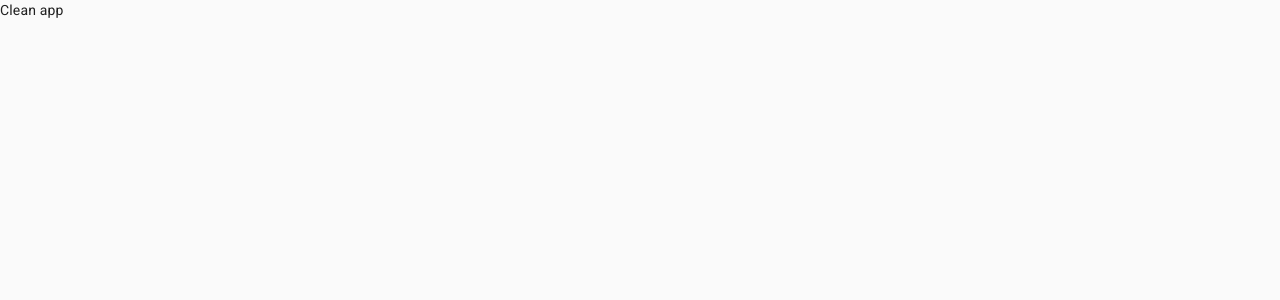
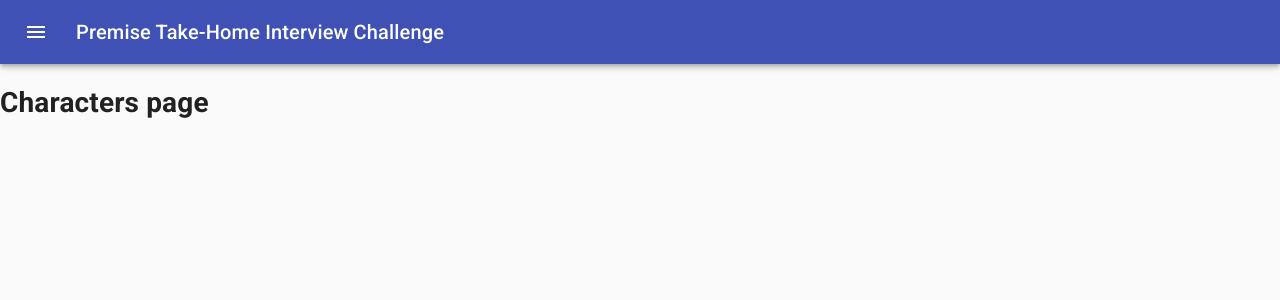
Before and after one commit to cforsyth68/premise-take-home-web, a React (Create React App) app: page /characters in a window 1280 px wide. Shown: the top 300 px of the page. Built offline with nearby package versions, Linux system fonts and the light colour scheme.

Commit message:
Adding masthead and styles

```diff
--- a/package.json
+++ b/package.json
@@ -14,6 +14,7 @@
     "@types/react-dom": "^17.0.0",
     "react": "^17.0.2",
     "react-dom": "^17.0.2",
+    "react-router-dom": "^5.2.0",
     "react-scripts": "4.0.3",
     "typescript": "^4.1.2",
     "web-vitals": "^1.0.1"
@@ -41,5 +42,8 @@
       "last 1 firefox version",
       "last 1 safari version"
     ]
+  },
+  "devDependencies": {
+    "@types/react-router-dom": "^5.1.8"
   }
 }
--- a/src/App.tsx
+++ b/src/App.tsx
@@ -1,17 +1,35 @@
+import {
+  BrowserRouter,
+  Switch,
+  Route
+} from "react-router-dom";
 import CssBaseline from '@material-ui/core/CssBaseline';
 import { createTheme, ThemeProvider } from "@material-ui/core";
 import defaultTheme from "./themes/default";
+import Home from "./pages/Home"
+import Characters from "./pages/Characters";
+import Masthead from "./components/Masthead";
 
 const theme = createTheme(defaultTheme);
 
 function App() {
   return (
-    <div className="App">
-      <CssBaseline />
-      <ThemeProvider theme={theme}>
-        Clean app
-      </ThemeProvider>
-    </div>
+    <BrowserRouter>
+      <div className="App">
+        <CssBaseline />
+        <Masthead />
+        <ThemeProvider theme={theme}>
+          <Switch>
+            <Route path="/characters">
+              <Characters />
+            </Route>
+            <Route path="/">
+              <Home />
+            </Route>
+          </Switch>
+        </ThemeProvider>
+      </div>
+    </BrowserRouter>
   );
 }
 
--- /dev/null
+++ b/src/components/Masthead.tsx
@@ -0,0 +1,41 @@
+import { AppBar, Toolbar, Typography, IconButton } from "@material-ui/core";
+import MenuIcon from "@material-ui/icons/Menu";
+import { makeStyles } from "@material-ui/core/styles";
+
+const useStyles = makeStyles((theme) => ({
+  root: {
+    flexGrow: 1,
+  },
+  menuButton: {
+    marginRight: theme.spacing(2),
+  },
+  title: {
+    flexGrow: 1,
+  },
+}));
+
+const Masthead = () => {
+  const classes = useStyles();
+
+  return (
+    <div className={classes.root}>
+      <AppBar position="static">
+        <Toolbar>
+          <IconButton
+            edge="start"
+            className={classes.menuButton}
+            color="inherit"
+            aria-label="menu"
+          >
+            <MenuIcon />
+          </IconButton>
+          <Typography variant="h6" className={classes.title}>
+            Premise Take-Home Interview Challenge
+          </Typography>
+        </Toolbar>
+      </AppBar>
+    </div>
+  );
+};
+
+export default Masthead;
--- /dev/null
+++ b/src/pages/Characters.tsx
@@ -0,0 +1,7 @@
+const Characters: React.FC = () => (
+  <div>
+    <h1>Characters page</h1>
+  </div>
+);
+
+export default Characters;
--- /dev/null
+++ b/src/pages/Home.tsx
@@ -0,0 +1,7 @@
+const Home: React.FC = () => (
+  <div>
+    <h1>Home page</h1>
+  </div>
+);
+
+export default Home;
```
Also changed, not shown: 1 other file (tests, documents, lock files or other folders).
